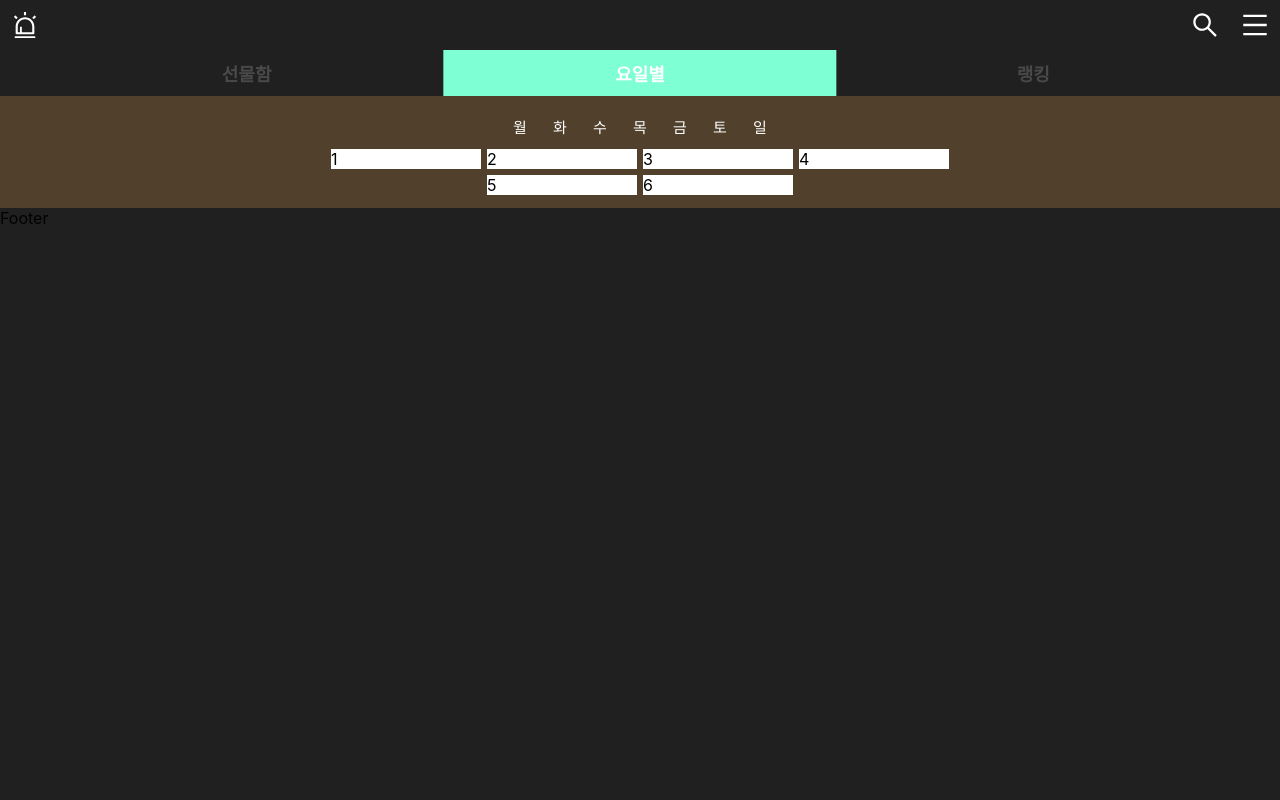
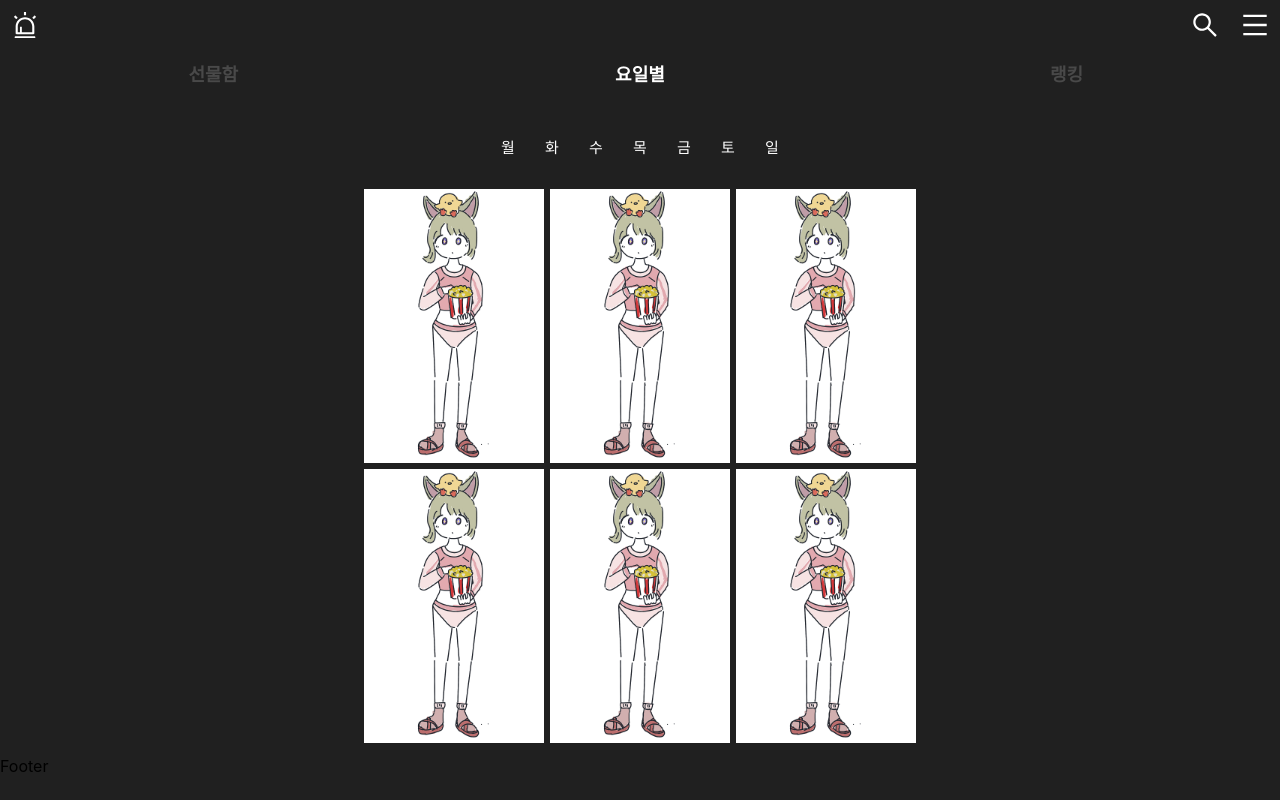
Before and after one commit to rosua328/Webtoon, a React (Create React App) app: page / in a window 1280 px wide. Built offline with nearby package versions, Linux system fonts and the light colour scheme.

Commit message:
update daily page

```diff
--- a/src/Component/header/header.css
+++ b/src/Component/header/header.css
@@ -29,8 +29,8 @@
 }
 
 .header-nav {
-  padding: 0 50px;
   text-align: center;
+  width: 100%;
 }
 
 .a {
@@ -42,7 +42,6 @@
   /* background-color: dimgrey; */
 }
 .b {
-  background-color: aquamarine;
   color: rgb(255, 255, 255);
   padding: 10px 30px;
   font-size: 18px;
@@ -54,3 +53,10 @@
 .swiper-slide-active {
   /* color: red; */
 }
+
+@media only screen and (max-width: 600px) {
+  .a,
+  .b {
+    font-size: 15px;
+  }
+}
--- a/src/Component/header/header.jsx
+++ b/src/Component/header/header.jsx
@@ -46,7 +46,7 @@ const Header = () => {
                   isActive ? (
                     <>
                       <div className="b">{value}</div>
-                      {field(value)}
+                      {/* {field(value)} */}
                     </>
                   ) : (
                     <div className="a">{value}</div>
--- a/src/Data/comic.js
+++ b/src/Data/comic.js
@@ -1,32 +1,33 @@
 const comicList=[
     {
 id: 1,
-img:1,
-title:1
+img:"w.png",
+title:1,
+
     },
     {
 id: 2,
-img:2,
+img:"w.png",
 title:2
     },
     {
 id: 3,
-img:3,
+img:"w.png",
 title:3
     },
     {
 id: 4,
-img:4,
+img:"w.png",
 title:4
     },
     {
 id: 5,
-img:5,
+img:"w.png",
 title:5
     },
     {
 id: 6,
-img:6,
+img:"w.png",
 title:6
     },
 ]
--- a/src/Page/daily.css
+++ b/src/Page/daily.css
@@ -1,11 +1,14 @@
 .daily-container {
-  padding: 10px 300px;
-  background-color: rgb(80, 64, 44);
+  padding: 10px 0;
+  display: flex;
+  flex-direction: column;
+  align-items: center;
 }
 
 .day-nav {
   display: flex;
   justify-content: center;
+  margin: 20px 0;
 }
 
 .obj input[type="radio"] {
@@ -18,6 +21,7 @@
   border-radius: 50%;
   width: 40px;
   height: 40px;
+  margin: 0 2px;
   display: flex;
   align-items: center;
   justify-content: center;
@@ -32,13 +36,29 @@
 }
 
 .daily-items {
+  width: 600px;
   display: flex;
   flex-wrap: wrap;
   justify-content: center;
 }
 
 .comic-item {
-  width: 150px;
+  width: 30%;
+  height: 100%;
   background-color: #ffffff;
   margin: 3px;
+  cursor: pointer;
 }
+
+@media only screen and (max-width: 600px) {
+  .daily-items {
+    width: 100%;
+    display: flex;
+    flex-wrap: wrap;
+    justify-content: center;
+  }
+}
+
+.comic-img {
+  width: 100%;
+}
--- a/src/Page/daily.jsx
+++ b/src/Page/daily.jsx
@@ -32,7 +32,7 @@ const Daily = () => {
         <div className="daily-items">
           {comicList.map((item) => (
             <div className="comic-item" key={item.id}>
-              {item.title}
+              <img className="comic-img" src={`img/${item.img}`} alt="" />
             </div>
           ))}
         </div>
```
Also changed, not shown: public/img/22.png (added), public/img/w.png (added).
